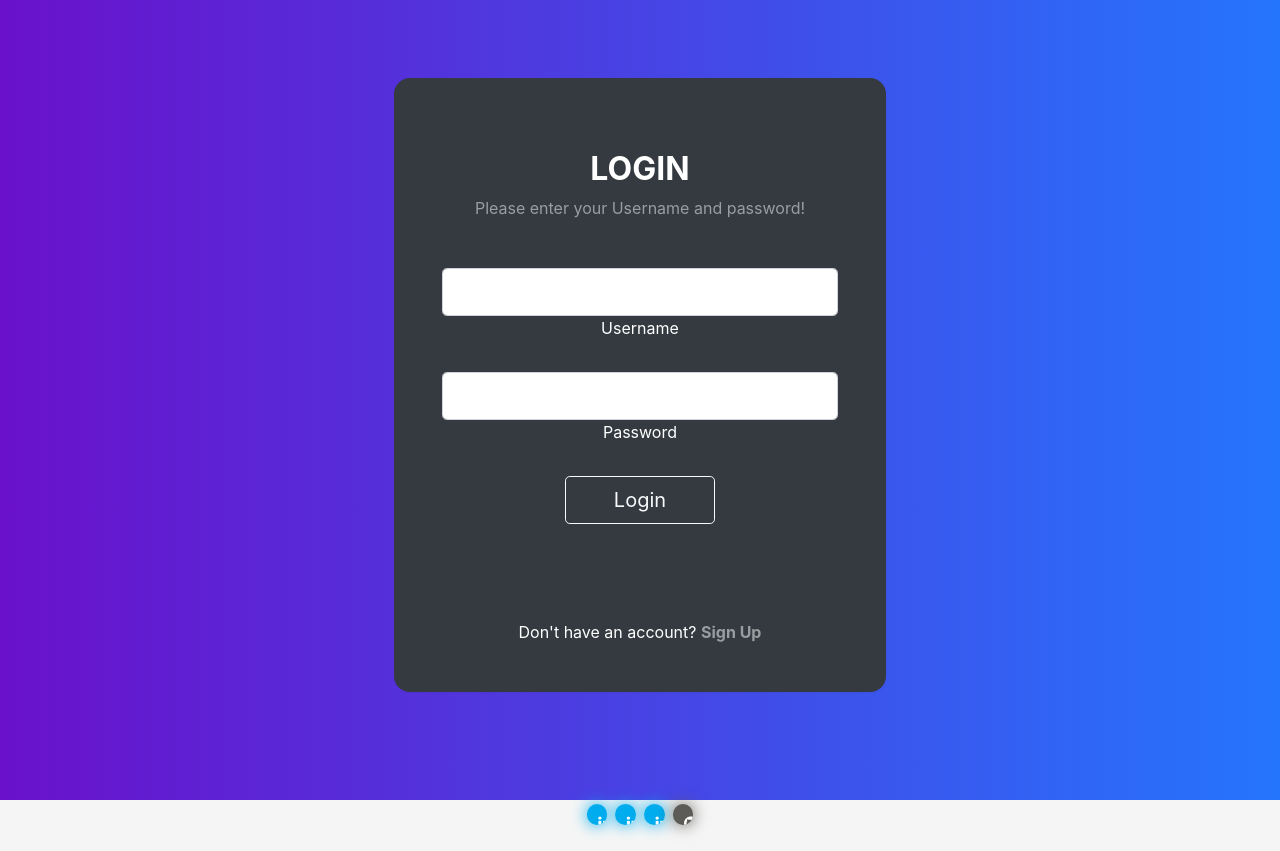
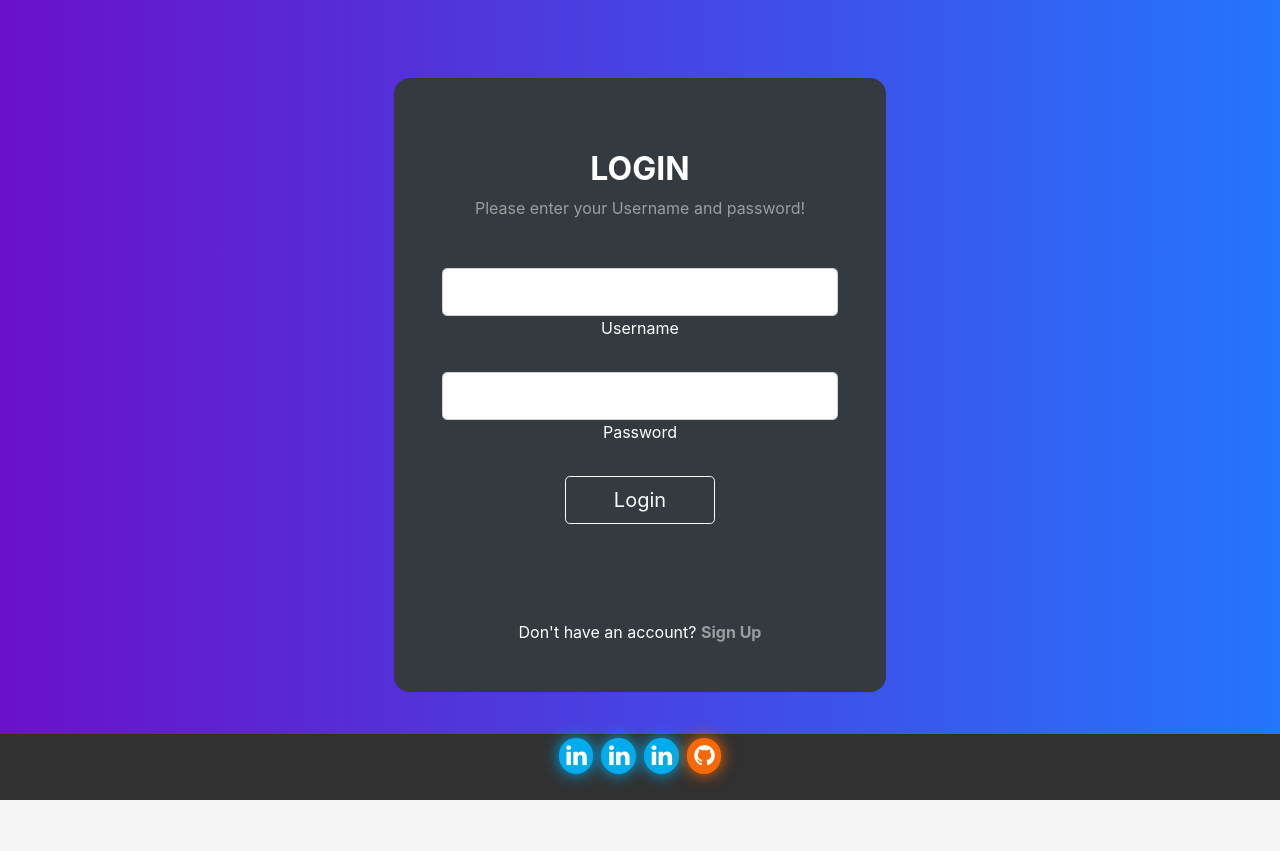
Before and after one commit to DylanHoward97/Project-3-Front-end, an Angular app in the folder warehouse/: page / in a window 1280 px wide. After the commit the page ends 800 px from the top, so only its background shows below. Built offline with nearby package versions, Linux system fonts and the light colour scheme.

Commit message:
footer new

```diff
--- a/warehouse/src/app/footer/footer.component.css
+++ b/warehouse/src/app/footer/footer.component.css
@@ -11,29 +11,33 @@
     margin: 4px;
     border-radius: 2em;
     overflow: hidden;
+    text-align: left;
+    padding-right: .2355em;
   }
 
   .socialIcons li a {
     display: block;
-    padding: 0.5em;
+    padding-left: .1em;
+    padding-right: .1em;
     min-width: 1.28571429em;
     max-width: 1.28571429em;
-    height: 1.28571429em;
+    /* height: 1.5em; */
     white-space: nowrap;
     line-height: 1.5em; /*it's working only when you write text with icon*/
     transition: 0.5s;
     text-decoration: none;
     font-family: arial;
     color: #fff;
+    text-align: center;
+    font-size: x-large;
   }
 
   .socialIcons li i {
-    margin-right: 0.5em;
+    margin-right: 0em;
   }
 
   .socialIcons li:hover a {
     max-width: 200px;
-    padding-right: 1em;
   }
 
   .socialIcons .linkedin {
@@ -42,6 +46,6 @@
   }
 
   .socialIcons .github {
-    background-color: #5c5b57;
-    box-shadow: 0 0 16px #5c5b57;
+    background-color: #f96807;
+    box-shadow: 0 0 16px #f96807;
   }
--- a/warehouse/src/app/footer/footer.component.html
+++ b/warehouse/src/app/footer/footer.component.html
@@ -1,3 +1,4 @@
+<footer class="fixed-bottom" style="background-color: #313131;">
 
 <ul class="socialIcons">
   <li class="linkedin"><a href=""><i class="fa fa-fw fa-linkedin"></i>Linkedin</a></li>
@@ -5,3 +6,5 @@
   <li class="linkedin"><a href=""><i class="fa fa-fw fa-linkedin"></i>Linkedin</a></li>
   <li class="github"><a href=""><i class="fa fa-fw fa-github"></i>Github</a></li>
 </ul>
+
+</footer>
```
